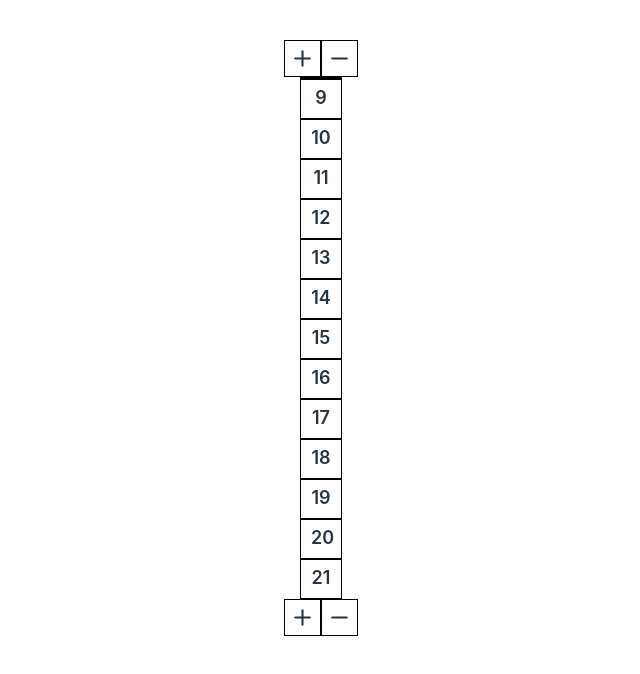
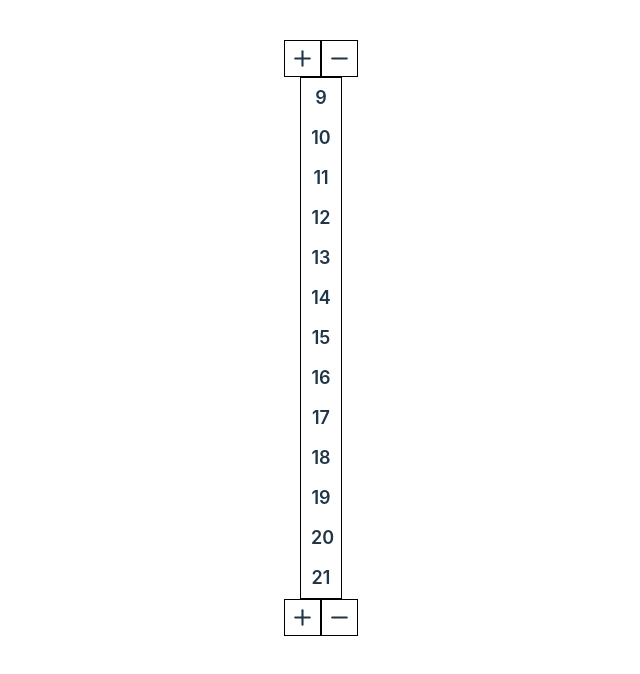
Before and after one commit to 6ocra3/Planner, a React (Vite) app: page / in a window 1280 px wide. Shown: the top 674 px of the page, without its empty margins (319-959 px from the left). Built offline with nearby package versions, Linux system fonts and the light colour scheme.

Commit message:
unworking border changing

```diff
--- a/src/Components/DayTimeline/DayTimeline.css
+++ b/src/Components/DayTimeline/DayTimeline.css
@@ -17,12 +17,36 @@
   display: block;
   position: absolute;
   z-index: 10;
-  top: 0;
   left: 0;
   content: "";
   width: 100%;
   height: 2px;
   background-color: black;
+  top: 0%;
+}
+
+.dt__hour-container.middle::after{
+  display: block;
+    position: absolute;
+  z-index: 10;
+  left: 0;
+  content: "";
+  width: 100%;
+  height: 2px;
+  background-color: black;
+  top: 50%;
+}
+
+.dt__hour-container.bottom::after{
+  display: block;
+  position: absolute;
+  z-index: 10;
+  left: 0;
+  content: "";
+  width: 100%;
+  height: 2px;
+  background-color: black;
+  top: 0%;
 }
 
 .dt__hour {
--- a/src/Components/DayTimeline/DayTimeline.jsx
+++ b/src/Components/DayTimeline/DayTimeline.jsx
@@ -11,8 +11,33 @@ export default function DayTimeline() {
       </div>
       <div className="dt__hours">
         {hours.map((h) => {
+          const [borderPlace, setBorderPlace] = useState()
+          function mouseMoveHandler(e){
+            let div = e.target
+            if(e.target.nodeName != "DIV"){
+              div = e.target.parentNode
+            }
+            const { clientY } = e;
+
+            const { top, bottom } = div.getBoundingClientRect();
+            const height = bottom - top;
+            const position = clientY - top;
+            console.log(div)
+            if(position <= height / 4){
+              setBorderPlace("top")
+            }
+            else if (height / 4 < position <= height / 4 * 3){
+              setBorderPlace("middle")
+            }
+            else{
+              setBorderPlace("bottom")
+            }
+
+          }
+
+
           return (
-            <div className="dt__hour-container top" key={h}>
+            <div onMouseMove={mouseMoveHandler} className={["dt__hour-container", borderPlace].join(" ")} key={h}>
               <p className="dt__hour">{h}</p>
             </div>
           );
```
